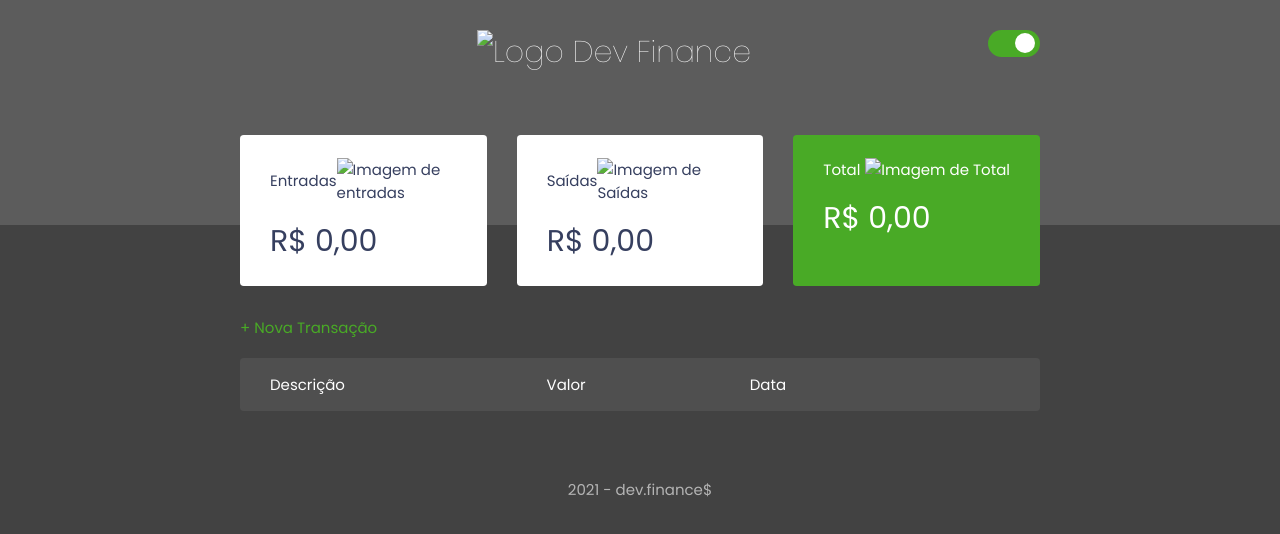
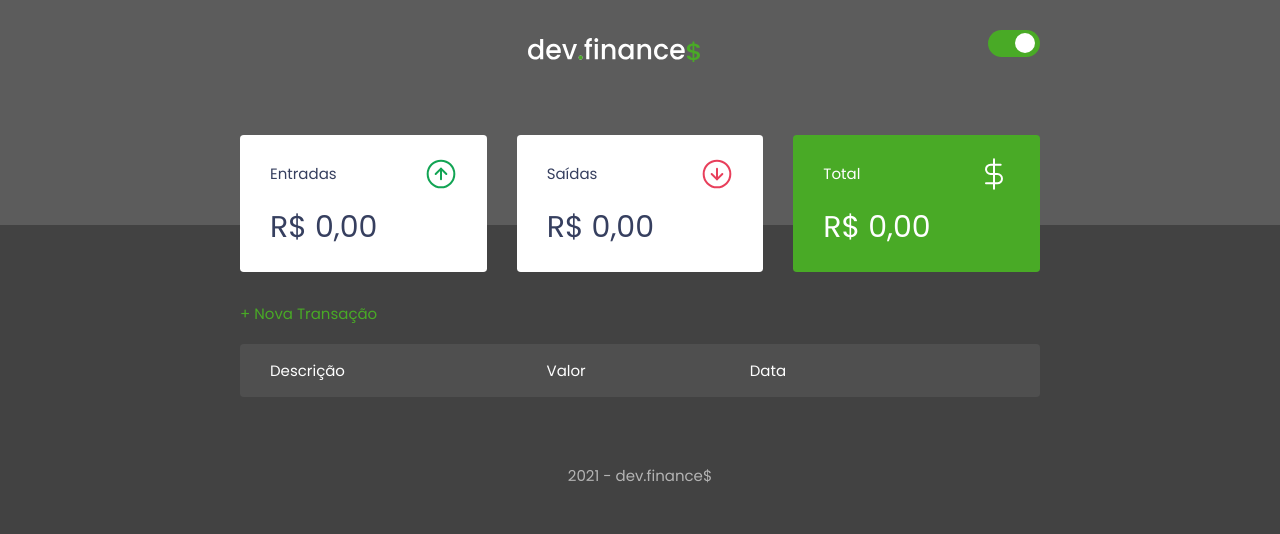
Before and after one commit to lucasAlmeidaSilveira/dev.finances, a plain HTML site: page index.html in a window 1280 px wide. Drawn offline with Linux system fonts and the light colour scheme; the site is published under a folder, as on GitHub Pages, so addresses that start at the root find nothing.

Commit message:
correcao index.html

```diff
--- a/index.html
+++ b/index.html
@@ -16,7 +16,7 @@
     <!-- Header -->
     <header>
         <h1 id="logo" class="container">
-            <img src="/assets/logo.svg" alt="Logo Dev Finance">
+            <img src="assets/logo.svg" alt="Logo Dev Finance">
             <div id="toggle">
                 <input id ="switch" type="checkbox" name="theme" onclick="modeDarkLight.toggleOnOff()">
                 <label for="switch">Toggle</label>
@@ -33,7 +33,7 @@
             <div class="card">
                 <h3>
                     <span>Entradas</span>
-                    <img src="/assets/income.svg" alt="Imagem de entradas" />
+                    <img src="assets/income.svg" alt="Imagem de entradas" />
                 </h3>
                 <p id="incomesDisplay"></p>
             </div>
@@ -41,7 +41,7 @@
             <div class="card">
                 <h3>
                     <span>Saídas</span>
-                    <img src="/assets/expense.svg" alt="Imagem de Saídas" />
+                    <img src="assets/expense.svg" alt="Imagem de Saídas" />
                 </h3>
                 <p id="expenseDisplay"></p>
             </div>
@@ -49,7 +49,7 @@
             <div class="card total">
                 <h3>
                     <span>Total</span>
-                    <img src="/assets/total.svg" alt="Imagem de Total" />
+                    <img src="assets/total.svg" alt="Imagem de Total" />
                 </h3>
                 <p id="totalDisplay"></p>
             </div>
```
